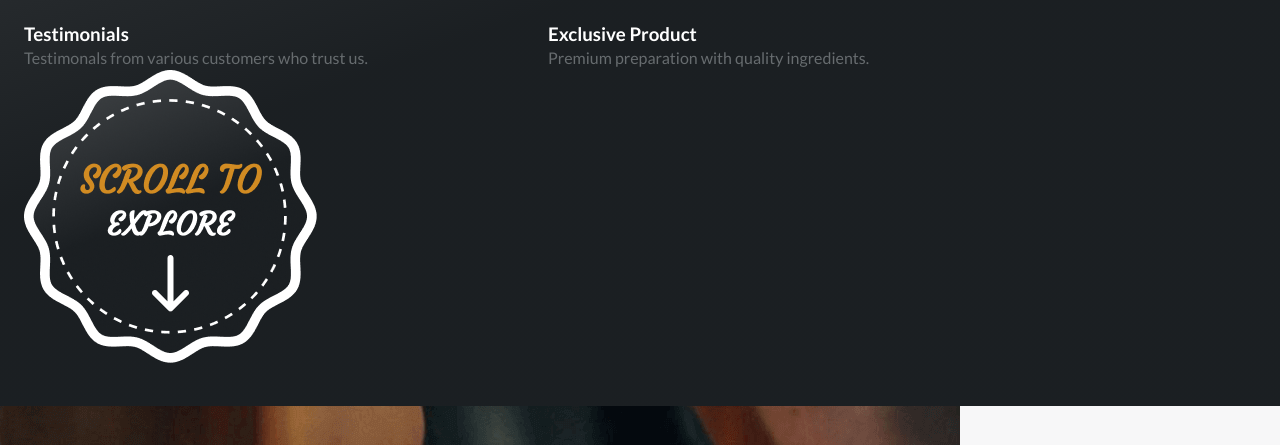
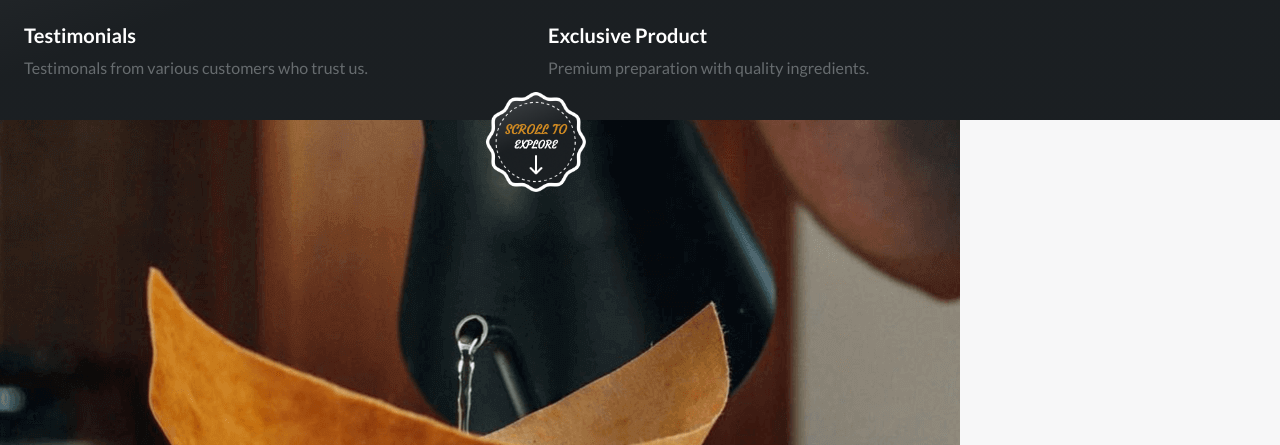
Before and after one commit to jbramirez03/Coffee-Site, a plain HTML site: page index.html in a window 1280 px wide. Shown: the part 355-800 px from the top of the page. Drawn offline with nearby package versions, Linux system fonts and the light colour scheme.

Commit message:
centered scroll image with position absolute

```diff
--- a/assets/css/styles.css
+++ b/assets/css/styles.css
@@ -269,6 +269,20 @@ button {
   margin-bottom: 1.5rem;
 }
 
+.home__data-title {
+  font-size: var(--h3-font-size);
+  margin-bottom: 0.5rem;
+}
+
+.home__scroll {
+  position: absolute;
+  width: 100px;
+  bottom: -7rem;
+  left: 0;
+  right: 0;
+  margin: 0 auto;
+}
+
 /* Scroll image animate */
 
 /*=============== BUTTON ===============*/
```
